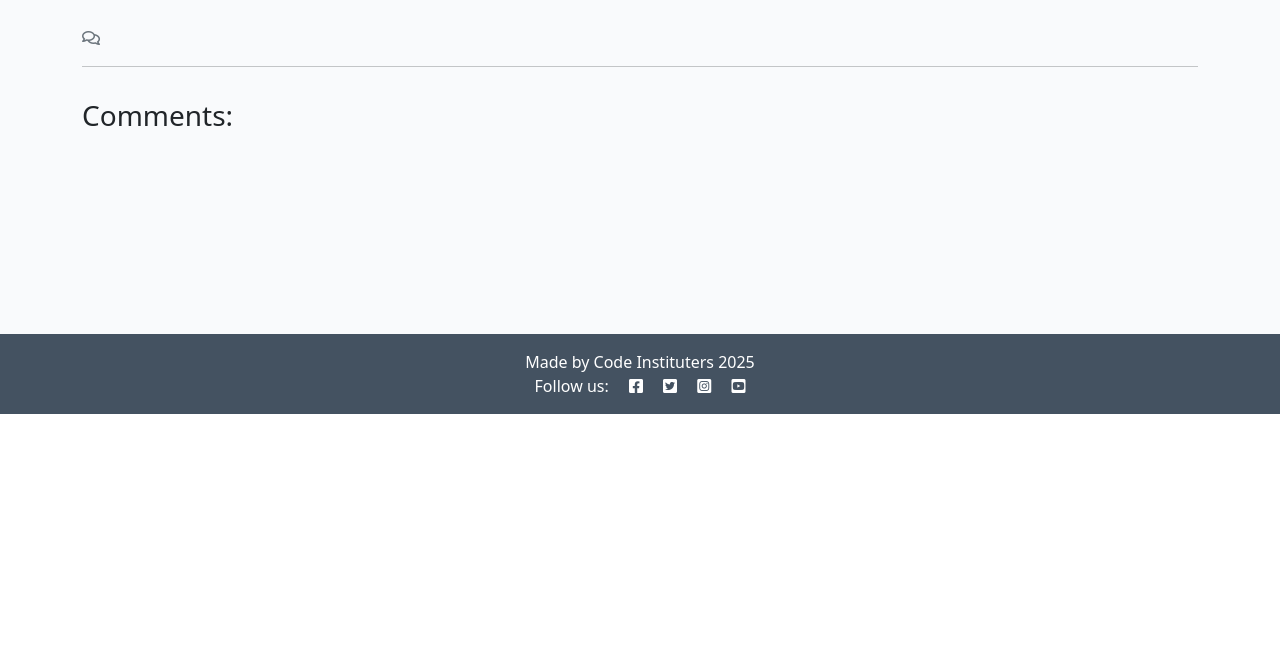
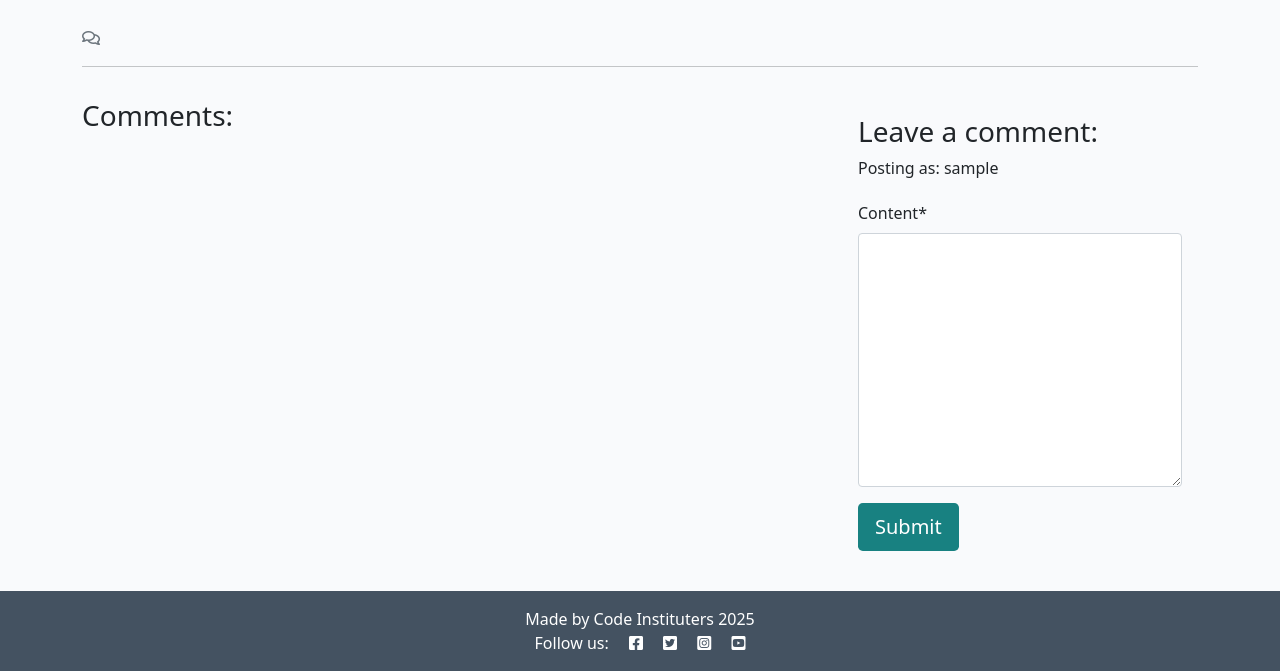
Before and after one commit to Silver25/neurographic-artist, a Django app: template journal/templates/journal/post_detail.html in a window 1280 px wide. Shown: the part 386-1057 px from the top of the page. Before the commit the page ends 800 px from the top, so only its background shows below. Run offline with Django 5.2, Linux system fonts and the light colour scheme; the template is opened without the code that fills it: values that come from a table or form of the project are taken from there, others are empty; the visitor is signed in with stand-in values (Sample User, id 1); some libraries are stand-ins or nearby versions.

Commit message:
Add code for comment form under the post

```diff
--- a/journal/templates/journal/post_detail.html
+++ b/journal/templates/journal/post_detail.html
@@ -1,5 +1,6 @@
 {% extends 'base.html' %} {% block content %}
 {% load static %}
+{% load crispy_forms_tags %}
 
 <div class="masthead">
     <div class="container">
@@ -71,6 +72,26 @@
         {% endfor %}
       </div>
     </div>
+
+    <!-- Creating New Comments -->
+    <div class="col-md-4 card mb-4 mt-3">
+      <div class="card-body">
+        {% if user.is_authenticated %}
+        <h3>Leave a comment:</h3>
+        <p>Posting as: {{ user.username }}</p>
+        <form id="commentForm" method="post"
+          style="margin-top: 1.3em;">
+          {{ comment_form | crispy }}
+          {% csrf_token %}
+          <button id="submitButton" type="submit"
+            class="btn btn-signup btn-lg">Submit</button>
+        </form>
+        {% else %}
+        <p>Log in to leave a comment</p>
+        {% endif %}
+      </div>
+    </div><!-- End of New Comment Form -->
+
   </div><!-- End of displaying Comments -->
 
 </div>
```
